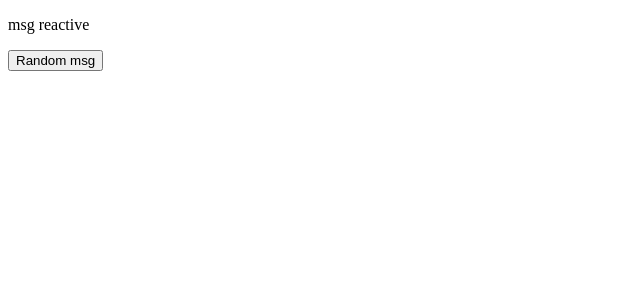
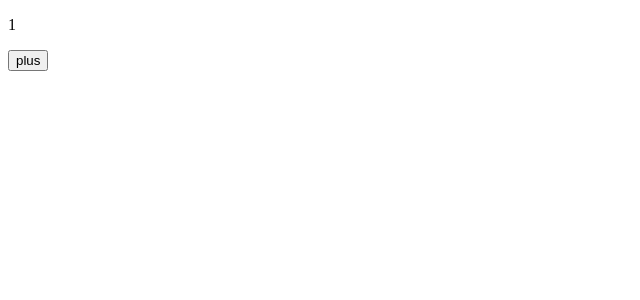
Before and after one commit to frontendway/vue3-learn, a Vue app: page / in a window 1280 px wide. Shown: the top 300 px of the page, without its empty margins (0-640 px from the left). Built offline with nearby package versions, Linux system fonts and the light colour scheme.

Commit message:
分析计算属性

```diff
--- /dev/null
+++ b/src/learn/computed/computed2.vue
@@ -0,0 +1,25 @@
+<template>
+  <p>{{ two }}</p>
+  <button @click="changeCount">plus</button>
+</template>
+
+<script>
+import { ref, computed } from 'vue'
+
+export default {
+  setup () {
+    const count = ref(0)
+    const one = computed(() => count.value + 1)
+    const two = computed(() => one.value + 1)
+
+    function changeCount () {
+      count.value++
+    }
+
+    return {
+      changeCount,
+      two
+    }
+  }
+}
+</script>
--- /dev/null
+++ b/src/learn/computed/index.vue
@@ -0,0 +1,24 @@
+<template>
+  <p>{{ result }}</p>
+  <button @click="plusOne">plus</button>
+</template>
+
+<script>
+import { ref, computed } from 'vue'
+
+export default {
+  setup () {
+    const count = ref(0)
+    const result = computed(() => count.value + 1)
+
+    function plusOne () {
+      count.value++
+    }
+
+    return {
+      plusOne,
+      result
+    }
+  }
+}
+</script>
```
Also changed, not shown: src/main.js (+12 -1 lines).
